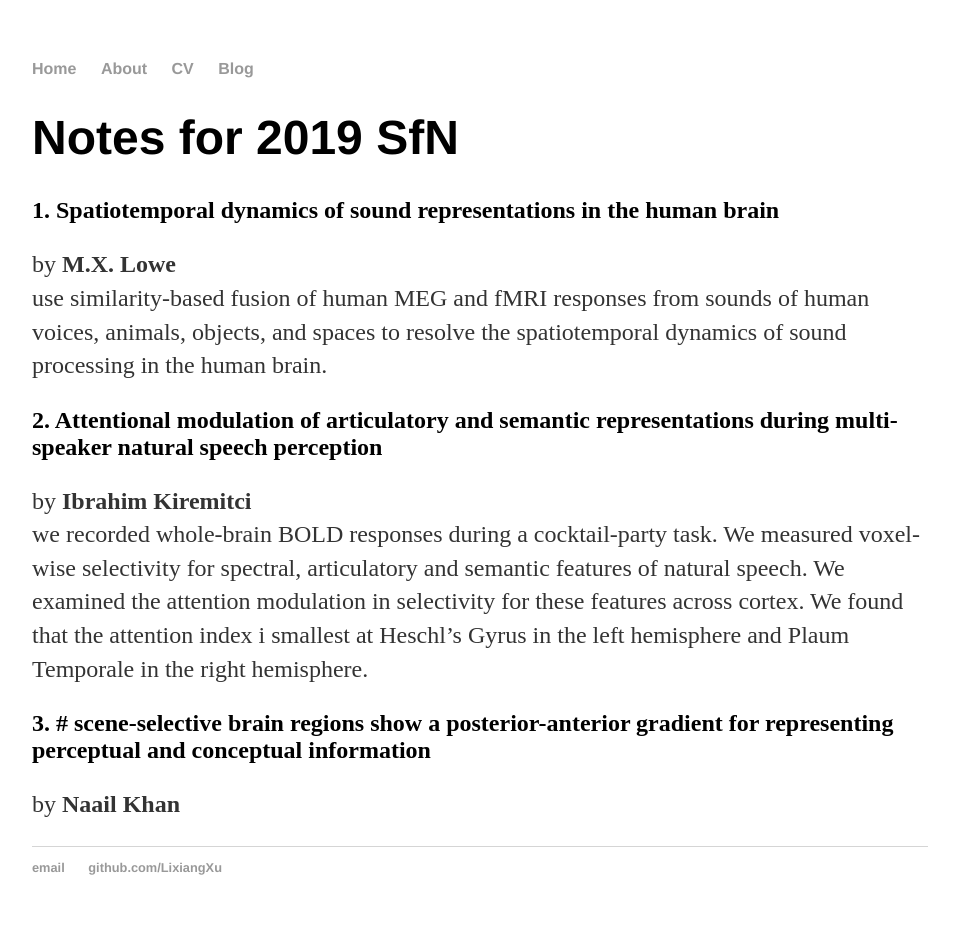
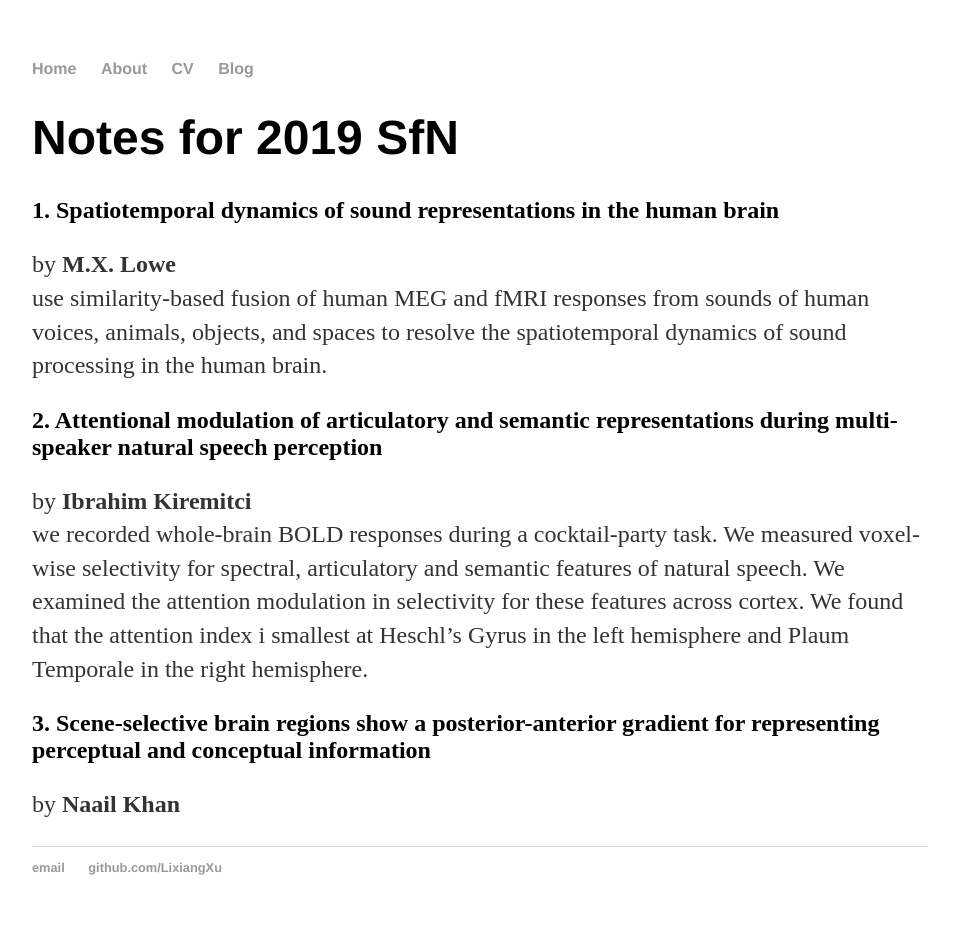
Before and after one commit to LixiangXu/LixiangXu.github.io, a Jekyll site: the page built from _posts/2019-10-28-2019-SfN-notes.md, in a window 1280 px wide. Shown: the whole page, without its empty margins (160-1119 px from the left). Built offline with Jekyll 4.4.1, drawn with Linux system fonts in a browser that asks for light colours; our own code applies the rules of GitHub Pages for plain Markdown files.

```diff
--- a/_posts/2019-10-28-2019-SfN-notes.md
+++ b/_posts/2019-10-28-2019-SfN-notes.md
@@ -7,5 +7,5 @@ use similarity-based fusion of human MEG and fMRI responses from sounds of human
 by **Ibrahim Kiremitci**<br/>
 we recorded whole-brain BOLD responses during a cocktail-party task. We measured voxel-wise selectivity for spectral, articulatory and semantic features of natural speech. We examined the attention modulation in selectivity for these features across cortex. We found that the attention index i smallest at Heschl's Gyrus in the left hemisphere and Plaum Temporale in the right hemisphere.
 
-## 3. # scene-selective brain regions show a posterior-anterior gradient for representing perceptual and conceptual information
+## 3. Scene-selective brain regions show a posterior-anterior gradient for representing perceptual and conceptual information
 by **Naail Khan**<br/>
```
